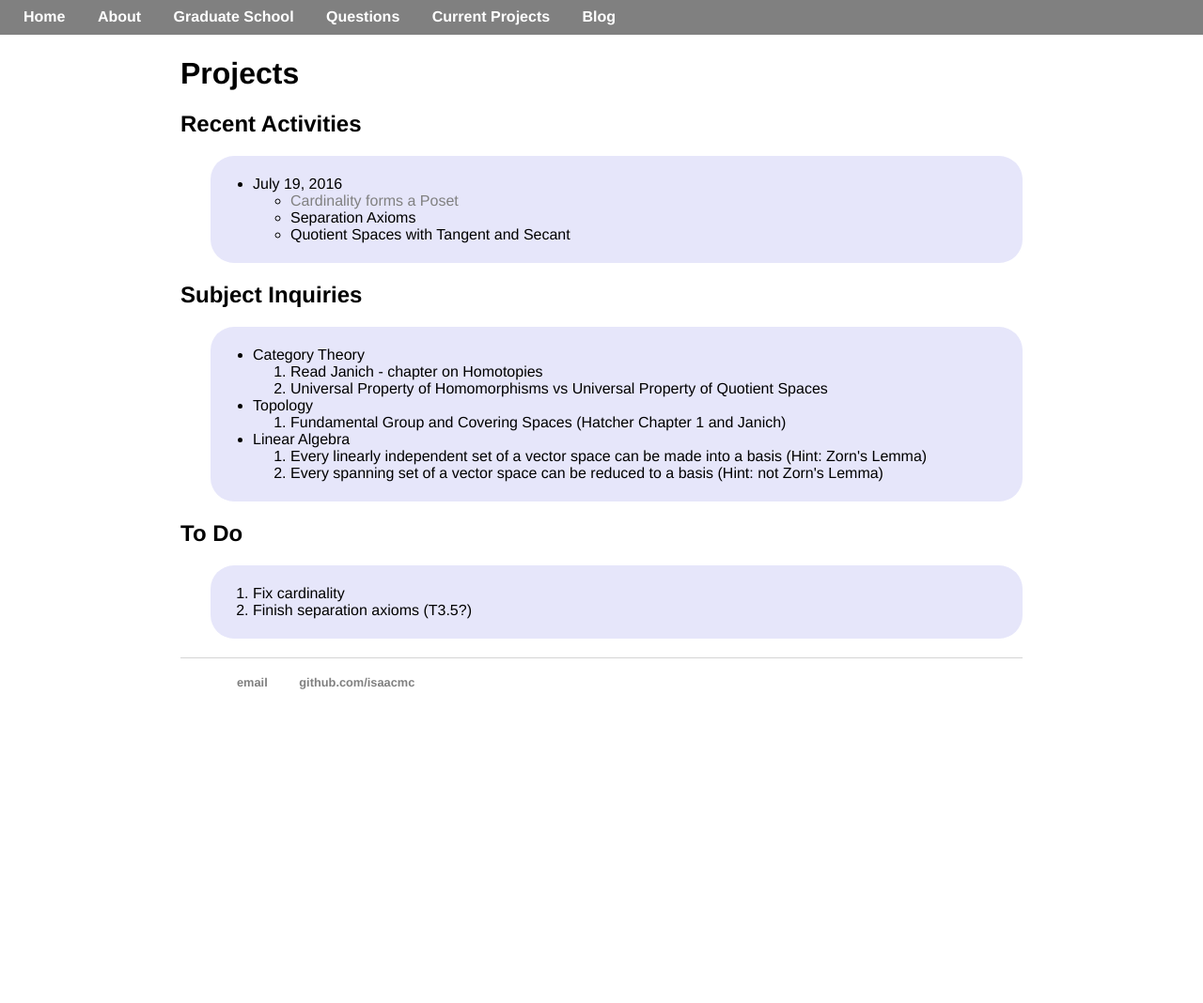
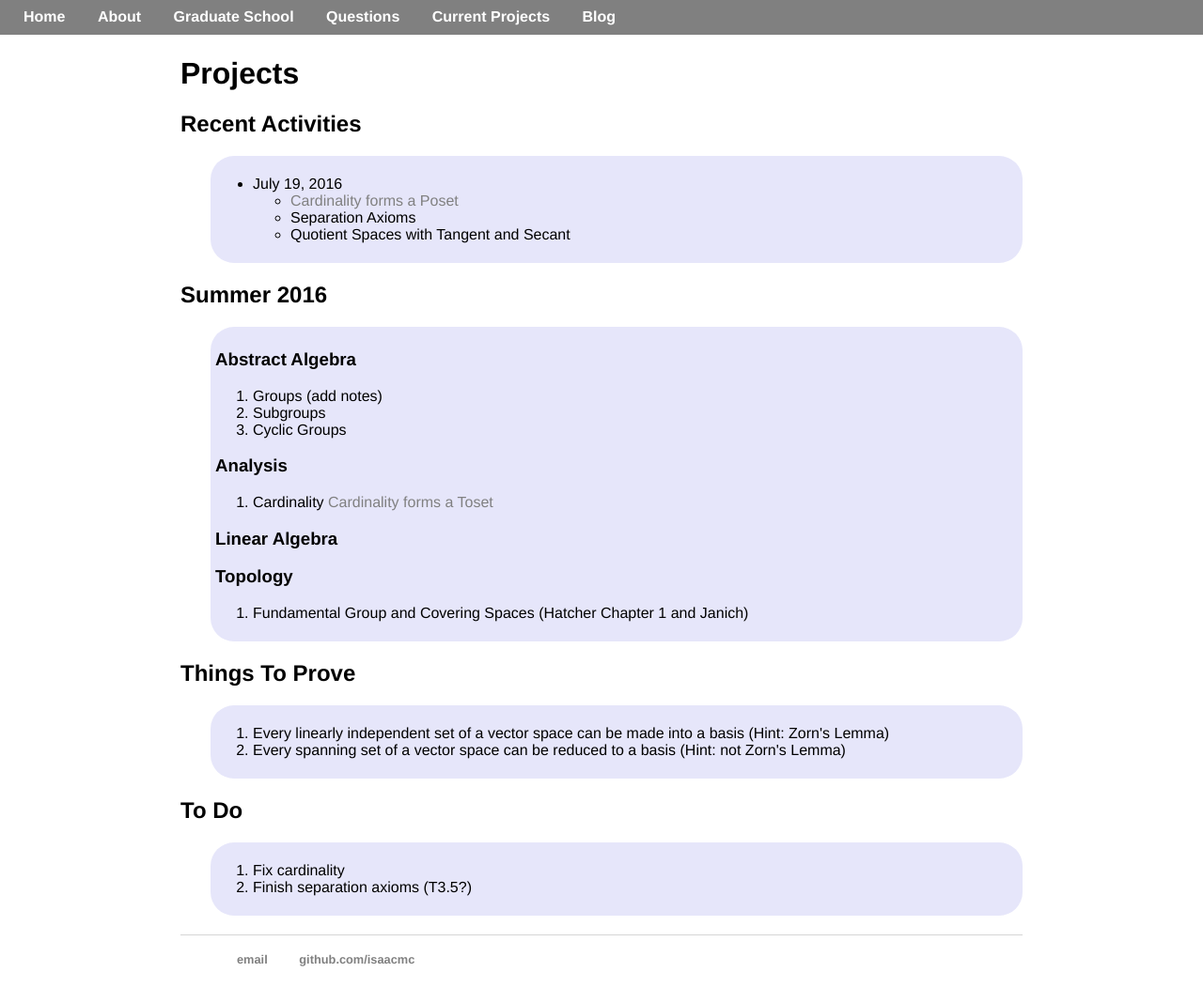
Before and after one commit to isundberg/isaacmc.github.io, a Jekyll site: the page built from projects/index.html, in a window 1280 px wide and 1106 px high. Shown: the top 1068 px of the window at 94% size. Built offline with Jekyll 4.4.1, drawn with Linux system fonts in a browser that asks for light colours.

Commit message:
Update index.html

```diff
--- a/projects/index.html
+++ b/projects/index.html
@@ -17,26 +17,33 @@ title: Projects
 		</ul>
 	</div>
 
-	<h2 id="project-title">Subject Inquiries</h2>
+	<h2 id="project-title">Summer 2016</h2>
 	<div id="project">
-		<ul>
-		<li>Category Theory
+		<h3>Abstract Algebra</h3>
 			<ol>
-			<li>Read Janich - chapter on Homotopies</li>
-			<li>Universal Property of Homomorphisms vs Universal Property of Quotient Spaces</li>
+			<li>Groups (add notes)</li>
+			<li>Subgroups</li>
+			<li>Cyclic Groups</li>
 			</ol>
-		</li>
-		<li>Topology
+		<h3>Analysis</h3>
+			<ol>
+			<li>Cardinality <a href="/pdfs/CardinalityPosets.pdf">Cardinality forms a Toset</a></li>
+			</ol>
+		<h3>Linear Algebra</h3>
+			<ol>
+			</ol>
+		<h3>Topology</h3>
 			<ol>
 			<li>Fundamental Group and Covering Spaces (Hatcher Chapter 1 and Janich)</li>
 			</ol>
-		</li>
-		<li>Linear Algebra
-			<ol>
+	</div>
+
+	<h2 id="project-title">Things To Prove</h2>
+	<div id="project">
+		<ol>
 			<li>Every linearly independent set of a vector space can be made into a basis (Hint: Zorn's Lemma)</li>
 			<li>Every spanning set of a vector space can be reduced to a basis (Hint: not Zorn's Lemma)</li>
-			</ol>
-		</li>
+		</ol>
 	</div>
 
 
```
